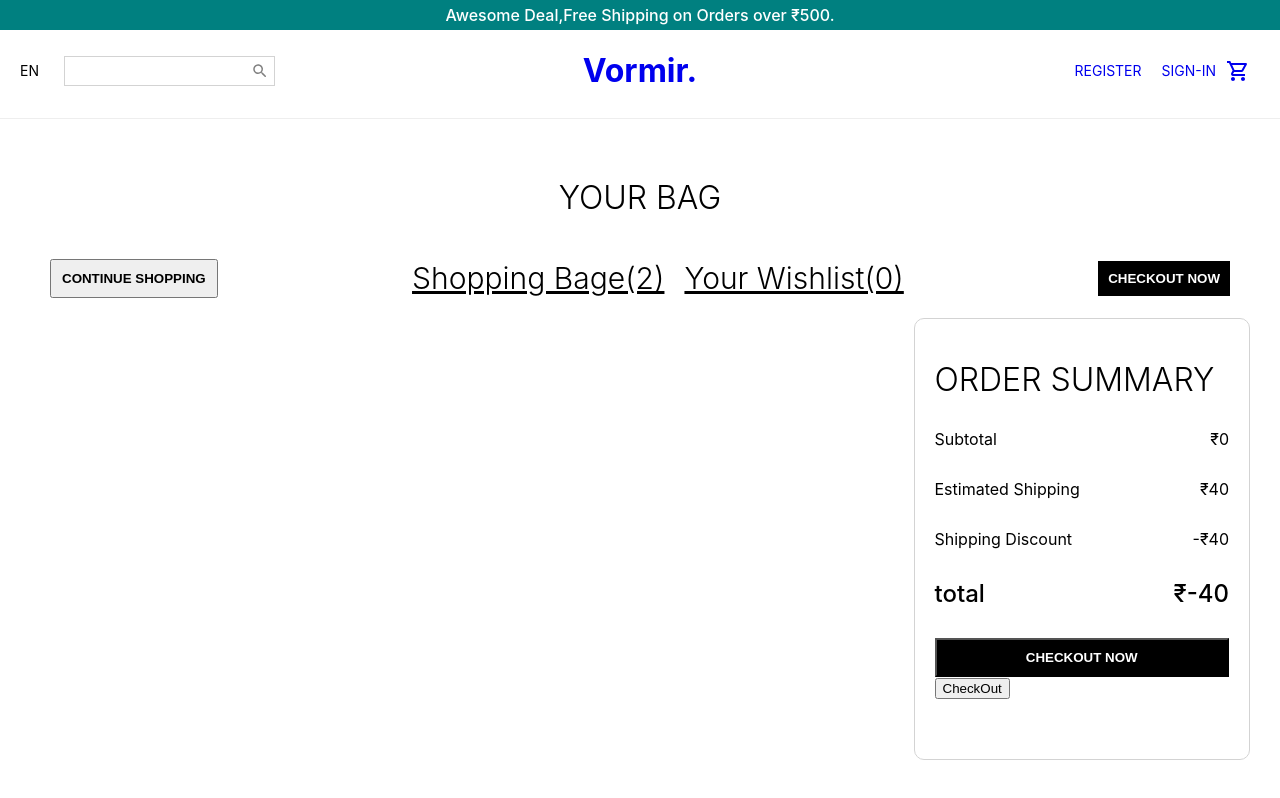
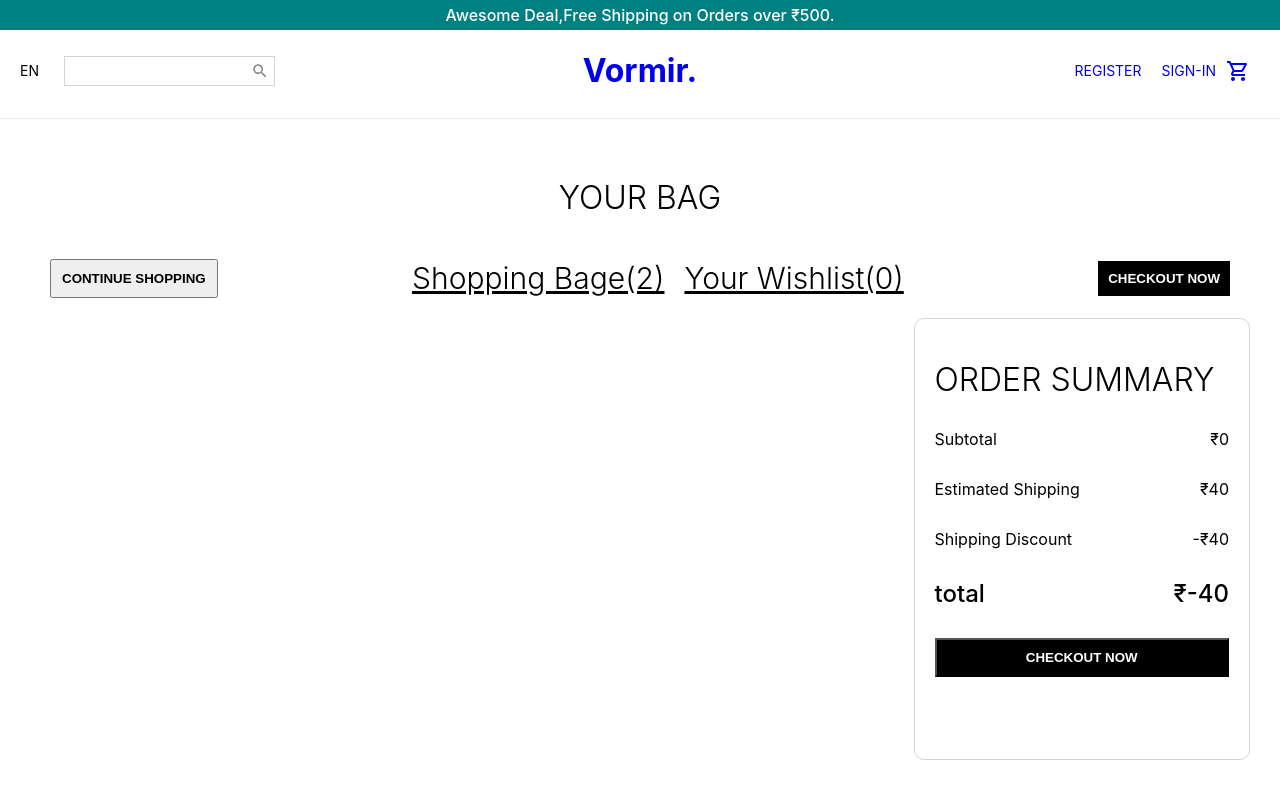
Before and after one commit to Gautam033k/ecommerce-mern, a React (Create React App) app: page /cart in a window 1280 px wide. Built offline with nearby package versions, Linux system fonts and the light colour scheme.

Commit message:
changes with UI

```diff
--- a/src/Screen/CartScreen.js
+++ b/src/Screen/CartScreen.js
@@ -239,7 +239,6 @@ const CartScreen = () => {
               <SummaryItemPrice>₹{cart.total - 40}</SummaryItemPrice>
             </SummaryItem>
             <Button onClick={checkoutHandler}>CHECKOUT NOW</Button>
-            <CheckoutButton cartItems={cart.total} />
           </Summary>
         </Bottom>
       </Wrapper>
```
